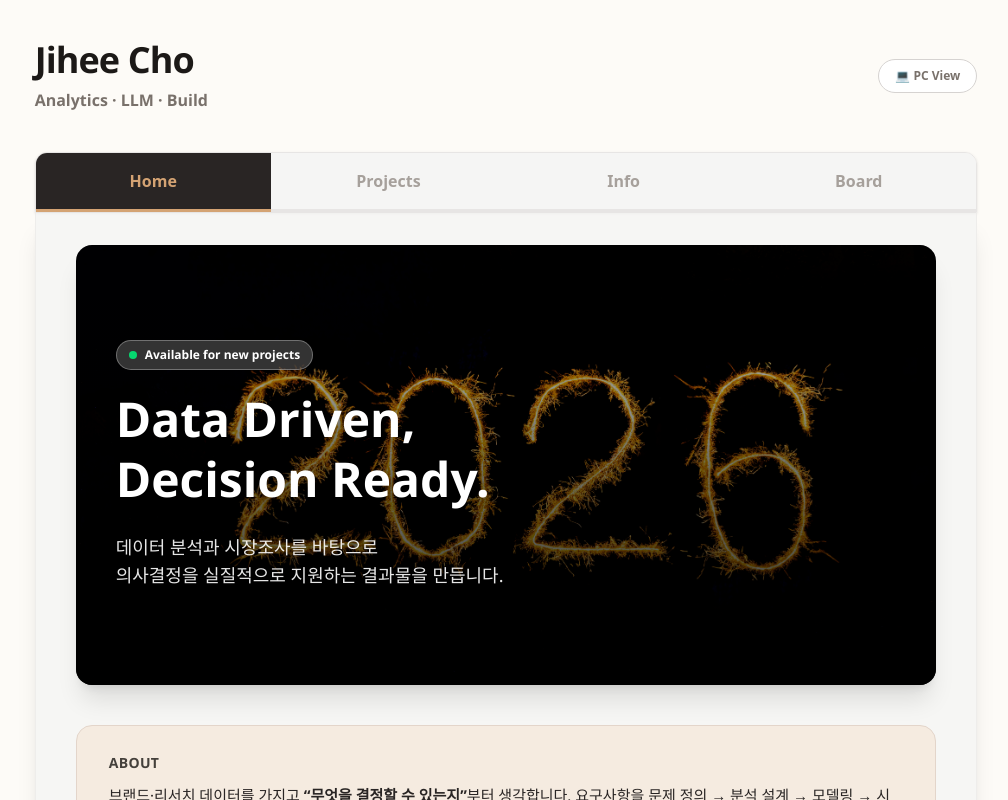
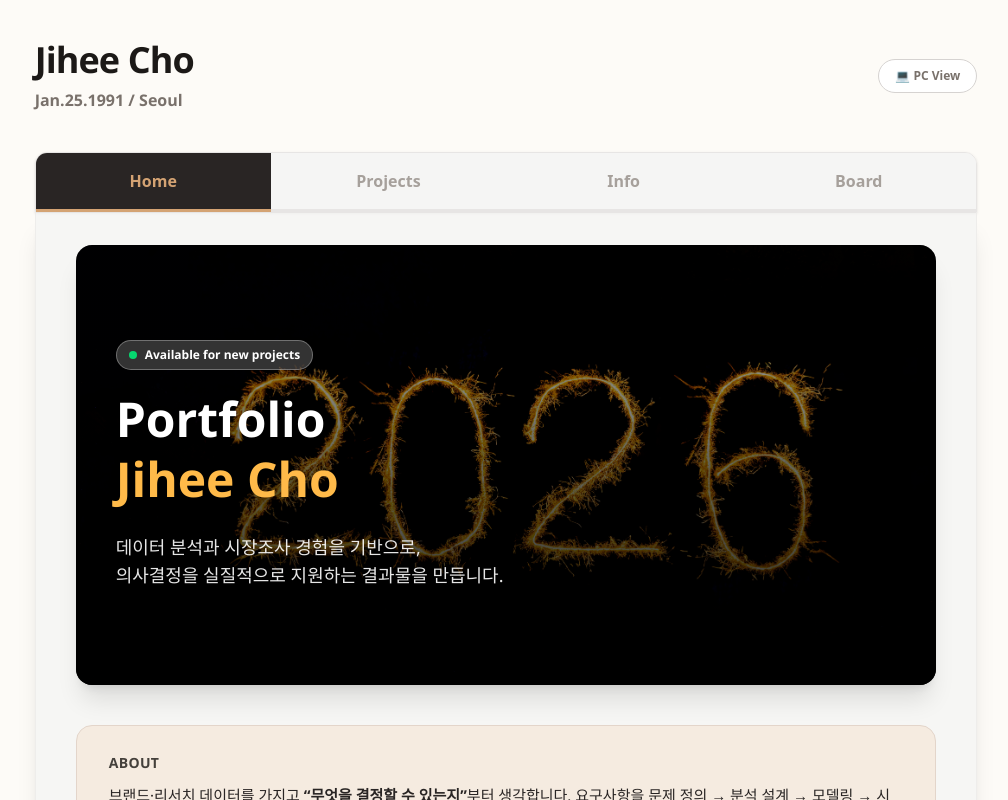
Before and after one commit to jay-lay-down/jihee-portfolio, a Next.js app: page / in a window 1280 px wide. Shown: the top 800 px of the page, without its empty margins (134-1142 px from the left). Built offline with nearby package versions, Linux system fonts and the light colour scheme; a web font is replaced by a local one.

Commit message:
Update HomeTabs.tsx

```diff
--- a/components/HomeTabs.tsx
+++ b/components/HomeTabs.tsx
@@ -188,6 +188,11 @@ export default function HomeTabs() {
   const [filter, setFilter] = useState<Filter>("All");
   const [isMobileView, setIsMobileView] = useState(false);
 
+  // PC/모바일에 따라 컨테이너 폭 다르게
+  const containerWidth = isMobileView
+    ? "max-w-3xl"
+    : "max-w-6xl xl:max-w-7xl";
+
   // --- Board ---
   const [posts, setPosts] = useState<Post[]>([]);
   const [loading, setLoading] = useState(false);
@@ -268,10 +273,18 @@ export default function HomeTabs() {
   return (
     <div className="min-h-screen font-sans text-stone-800 pb-20">
       {/* 상단 헤더 */}
-      <header className="py-10 flex flex-col sm:flex-row items-center justify-between gap-6 max-w-6xl mx-auto px-6 sm:px-0">
+      <header
+        className={cn(
+          "py-10 flex flex-col sm:flex-row items-center justify-between gap-6 w-full mx-auto px-6 sm:px-0",
+          containerWidth
+        )}
+      >
         <div>
           <h1 className="text-4xl font-black tracking-tight text-stone-900">Jihee Cho</h1>
-          <p className="text-base text-stone-500 font-bold mt-2">Analytics · LLM · Build</p>
+          {/* ➜ Analytics · LLM · Build 대신 생년/도시 */}
+          <p className="text-base text-stone-500 font-bold mt-2">
+            Jan.25.1991 / Seoul
+          </p>
         </div>
         <button
           onClick={() => setIsMobileView((prev) => !prev)}
@@ -287,7 +300,12 @@ export default function HomeTabs() {
       </header>
 
       {/* 탭 내비 */}
-      <nav className="flex w-full border border-stone-200 rounded-t-xl overflow-hidden shadow-sm mb-0 max-w-6xl mx-auto">
+      <nav
+        className={cn(
+          "flex w-full border border-stone-200 rounded-t-xl overflow-hidden shadow-sm mb-0 mx-auto",
+          containerWidth
+        )}
+      >
         <FullWidthTab label="Home" active={tab === "Home"} onClick={() => setTab("Home")} />
         <FullWidthTab
           label="Projects"
@@ -299,7 +317,13 @@ export default function HomeTabs() {
       </nav>
 
       {/* 메인 카드 */}
-      <main className="animate-in fade-in slide-in-from-bottom-2 duration-500 shadow-xl rounded-b-xl overflow-hidden max-w-6xl mx-auto">
+      <main
+        className={cn(
+          "animate-in fade-in slide-in-from-bottom-2 duration-500 shadow-xl rounded-b-xl overflow-hidden mx-auto",
+          containerWidth,
+          "w-full"
+        )}
+      >
         {/* HOME */}
         {tab === "Home" && (
           <div className="bg-stone-100/80 pt-8 pb-12 px-6 sm:px-10 border-x border-b border-stone-200/50">
@@ -307,19 +331,19 @@ export default function HomeTabs() {
               {/* Hero */}
               <div className="relative w-full h-[380px] md:h-[440px] rounded-2xl overflow-hidden shadow-xl">
                 <Image src="/a2026.jpg" alt="Hero" fill className="object-cover" priority />
-                <div className="absolute inset-0 bg-gradient-to-b from-black/15 via-black/55 to-black/80" />
+                <div className="absolute inset-0 bg-gradient-to-b from-black/25 via-black/60 to-black/85" />
                 <div className="absolute inset-0 p-8 sm:p-10 flex flex-col justify-center text-white">
                   <div className="inline-flex items-center gap-2 px-3 py-1.5 rounded-full bg-white/20 backdrop-blur-md text-xs font-bold w-fit mb-5 border border-white/30">
                     <span className="w-2 h-2 rounded-full bg-green-400 animate-pulse" />
                     Available for new projects
                   </div>
+                  {/* ➜ 원래 느낌대로 Portfolio + 이름 */}
                   <h2 className="text-4xl sm:text-5xl font-black mb-6 leading-tight drop-shadow-lg">
-                    Data Driven,
-                    <br />
-                    Decision Ready.
+                    Portfolio
+                    <span className="block text-[#ffba49]">Jihee Cho</span>
                   </h2>
                   <p className="text-white/90 text-sm sm:text-lg font-medium max-w-xl drop-shadow-md">
-                    데이터 분석과 시장조사를 바탕으로
+                    데이터 분석과 시장조사 경험을 기반으로,
                     <br />
                     의사결정을 실질적으로 지원하는 결과물을 만듭니다.
                   </p>
@@ -332,12 +356,11 @@ export default function HomeTabs() {
                   ABOUT
                 </h3>
                 <p className="text-sm sm:text-[15px] leading-7 text-stone-800 font-medium max-w-4xl">
-                  브랜드·리서치 데이터를 가지고
-                  {" "}
-                  <span className="font-bold">“무엇을 결정할 수 있는지”</span>부터 생각합니다.
-                  요구사항을 문제 정의 → 분석 설계 → 모델링 → 시각화/리포팅까지 한 흐름으로 묶어
-                  설계하고, 반복 가능한 형태로 제품화하는 일을 좋아합니다. LLM·RAG와 결합해서
-                  분석을 서비스 형태로 노출하는 실험도 계속하고 있습니다.
+                  브랜드·리서치 데이터를 가지고{" "}
+                  <span className="font-bold">“무엇을 결정할 수 있는지”</span>
+                  부터 생각합니다. 요구사항을 문제 정의 → 분석 설계 → 모델링 → 시각화/리포팅까지
+                  한 흐름으로 묶어 설계하고, 반복 가능한 형태로 제품화하는 일을 좋아합니다.
+                  LLM·RAG와 결합해서 분석을 서비스 형태로 노출하는 실험도 계속하고 있습니다.
                 </p>
               </section>
 
```
